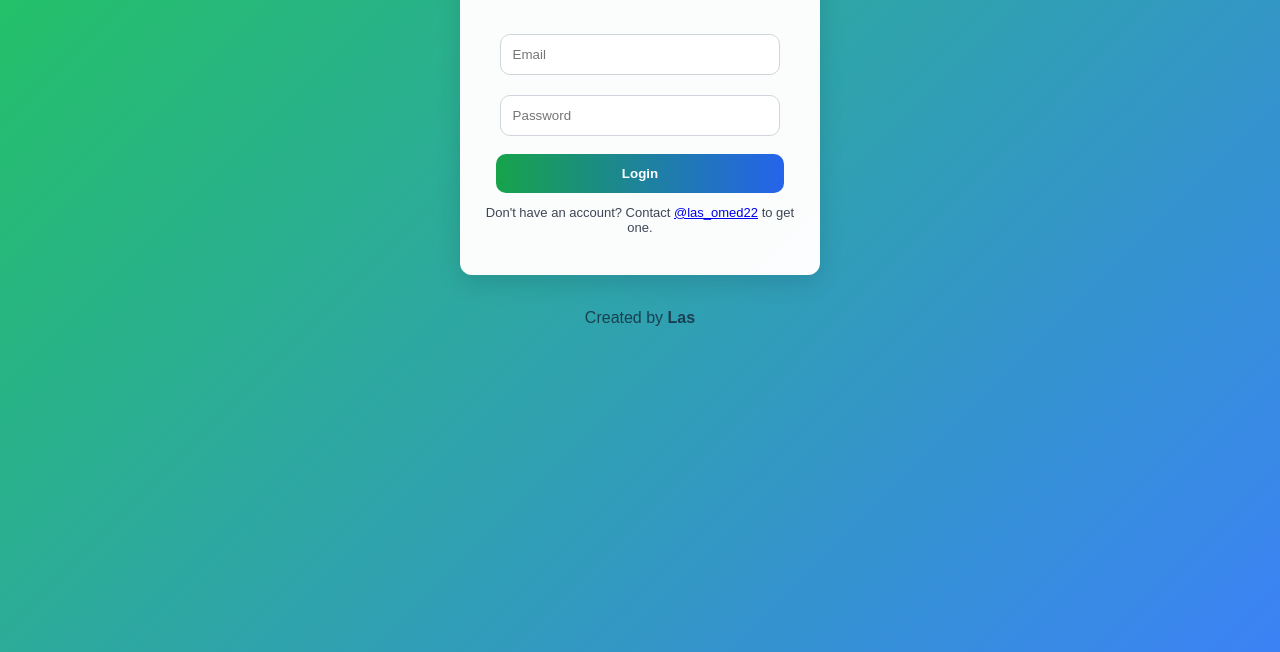
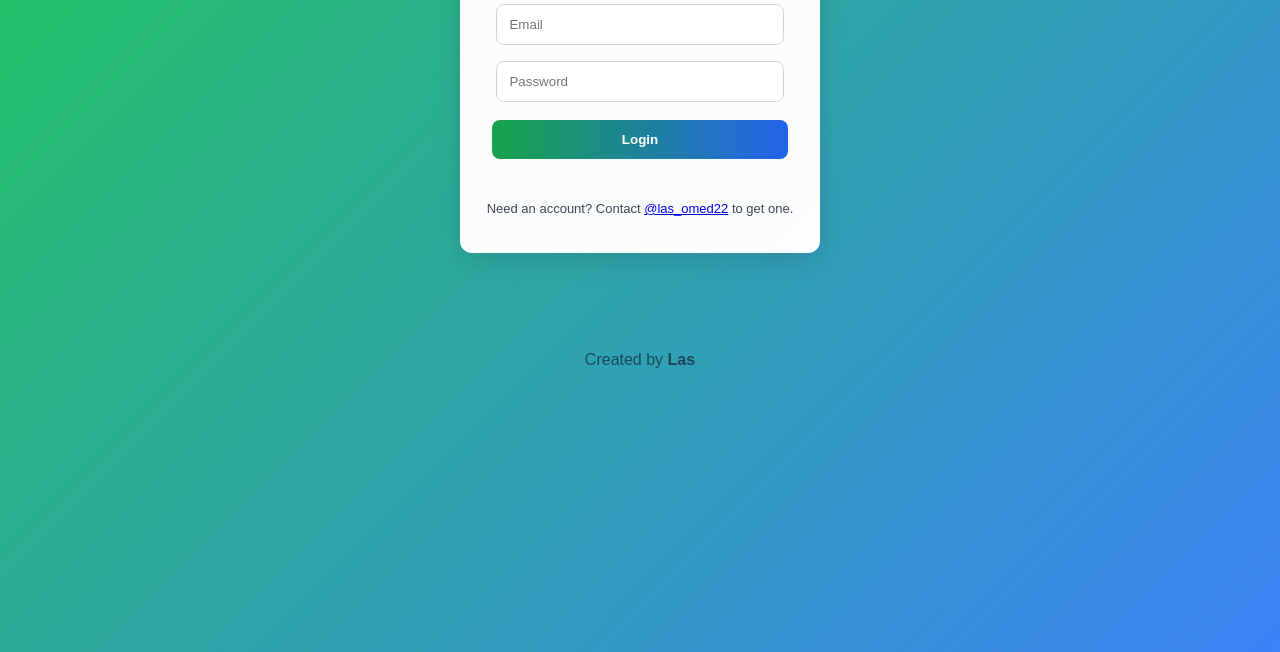
Before and after one commit to lasomed25/j.s.hf, a plain HTML site: page index.html in a window 1280 px wide. Shown: the part 148-800 px from the top of the page. Drawn offline with Linux system fonts and the light colour scheme; no server answers.

Commit message:
Update index.html

```diff
--- a/index.html
+++ b/index.html
@@ -3,29 +3,68 @@
 <head>
   <meta charset="utf-8" />
   <meta name="viewport" content="width=device-width,initial-scale=1" />
-  <title>Study Dashboard - Login</title>
+  <title>Study Dashboard — Login</title>
   <link rel="stylesheet" href="style.css" />
+  <style>
+    /* small page-specific tweaks so login looks nice even if style.css is slightly different */
+    .login-container {
+      width: 360px;
+      margin: 80px auto;
+      background: rgba(255,255,255,0.98);
+      padding: 24px;
+      border-radius: 12px;
+      box-shadow: 0 8px 24px rgba(2,6,23,0.12);
+      text-align: center;
+    }
+    .login-container h2 { margin: 0 0 12px 0; }
+    .login-container input {
+      width: 92%;
+      padding: 12px;
+      margin: 8px 0;
+      border-radius: 8px;
+      border: 1px solid #d1d5db;
+      outline: none;
+    }
+    .login-container button {
+      width: 95%;
+      padding: 12px;
+      margin-top: 10px;
+      border-radius: 8px;
+      border: none;
+      background: linear-gradient(90deg,#16a34a,#2563eb);
+      color: white;
+      font-weight: 600;
+      cursor: pointer;
+    }
+    .contact-text { font-size: 13px; color: rgba(15,23,42,0.8); margin-top:12px; }
+    #errorMsg { color: #b91c1c; margin-top: 8px; min-height: 18px; }
+    footer { text-align:center; margin-top: 18px; color: rgba(15,23,42,0.65); }
+    footer a { color: inherit; text-decoration:none; font-weight:700; }
+  </style>
 </head>
 <body>
   <div class="login-container">
-    <h2>Welcome Back</h2>
-    <input type="email" id="email" placeholder="Email" autocomplete="username" />
-    <input type="password" id="password" placeholder="Password" autocomplete="current-password" />
+    <h2>Study Dashboard</h2>
+
+    <input id="email" type="email" placeholder="Email" autocomplete="username" />
+    <input id="password" type="password" placeholder="Password" autocomplete="current-password" />
+
     <button id="loginBtn">Login</button>
 
+    <p id="errorMsg"></p>
+
     <p class="contact-text">
-      Don't have an account? Contact
-      <a href="https://instagram.com/las_omed22" target="_blank">@las_omed22</a>
+      Need an account? Contact
+      <a href="https://instagram.com/las_omed22" target="_blank" rel="noopener noreferrer">@las_omed22</a>
       to get one.
     </p>
-
-    <p id="errorMsg" class="error"></p>
   </div>
 
   <footer>
-    <p>Created by <strong>Las</strong></p>
+    Created by <strong>Las</strong>
   </footer>
 
+  <!-- app logic (module) -->
   <script type="module" src="script.js"></script>
 </body>
 </html>
```
